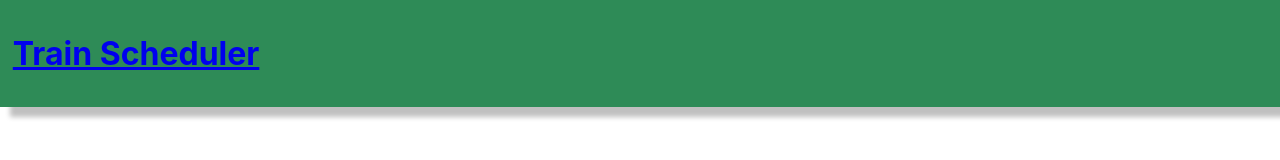
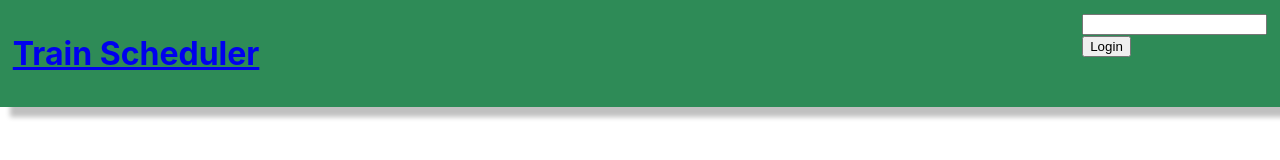
Before and after one commit to Wojciechm-AdapptLimited/train-scheduler, a React (Create React App) app in the folder gui/: page /train/1 in a window 1280 px wide. Shown: the top 160 px of the page. Built offline with nearby package versions, Linux system fonts and the light colour scheme.

Commit message:
login system

```diff
--- a/gui/package.json
+++ b/gui/package.json
@@ -6,8 +6,10 @@
     "@testing-library/jest-dom": "^5.17.0",
     "@testing-library/react": "^13.4.0",
     "@testing-library/user-event": "^13.5.0",
+    "js-cookie": "^3.0.5",
     "react": "^18.3.1",
     "react-dom": "^18.3.1",
+    "react-hook-form": "^7.51.5",
     "react-leaflet": "^4.2.1",
     "react-router-dom": "^6.23.1",
     "react-scripts": "5.0.1",
--- a/gui/src/App.js
+++ b/gui/src/App.js
@@ -6,9 +6,23 @@ import './styles.css';
 
 import Tickets from "./components/Tickets"
 import TrainLocation from "./components/TrainLocation";
+import Login from "./components/Login";
+import UserProfile from "./closures/UserProfile";
 
 
 function App() {
+  const [loggedIn, setLoggedIn] = useState(false);
+  const [login, setLogin] = useState("");
+
+  useEffect(()=>{
+    const login = UserProfile.get();
+    if (login != ""){
+      setLoggedIn(true);
+      setLogin(login);
+    }
+  },[loggedIn])
+
+
   return (
     <BrowserRouter>
       <div class="main column fill">
@@ -18,6 +32,8 @@ function App() {
               Train Scheduler
             </Link>
           </h1>
+          <div class="empty"></div>
+          <Login loggedIn={loggedIn} login={login} setLoggedIn={setLoggedIn}></Login>
         </header>
         <section class="center pad-2">
 
--- /dev/null
+++ b/gui/src/components/Login.js
@@ -0,0 +1,36 @@
+import {useForm} from "react-hook-form";
+
+import UserProfile from "../closures/UserProfile";
+
+import "../styles.css"
+
+export default function Login({loggedIn, login, setLoggedIn}){
+    const { register, handleSubmit, formState: { errors } } = useForm();
+
+    const onSubmit = data => {
+        UserProfile.set(data.username)
+        setLoggedIn(true);
+    };
+
+    const logout = data => {
+        UserProfile.clear();
+        setLoggedIn(false);
+    }
+
+    return(<div>
+        {!loggedIn &&
+        <form onSubmit={handleSubmit(onSubmit)}>
+            <div>
+                <input id="username" type="text" {...register('username', { required: 'Username is required' })}
+            />
+            {errors.username && <p class="error">{errors.username.message}</p>}
+            </div>
+            <button type="submit">Login</button>
+        </form>}
+        {loggedIn &&
+        <div>
+            <div>Logged in as: {login}</div>
+            <button onClick={logout}>Logout</button>
+        </div>}
+    </div>)
+}
--- a/gui/src/components/TrainLocation.js
+++ b/gui/src/components/TrainLocation.js
@@ -4,7 +4,8 @@ import { MapContainer, TileLayer, Marker, Popup, useMapEvent, useMap} from 'reac
 import "../styles.css";
 
 export default function TrainLocation(){
-    const [location, setLocation] = useState([52.3246, 18.9967]) //default location
+    const [location, setLocation] = useState([52.3246, 18.9967]); //default location - center of poland
+    const [trains, setTrains] = useState([]);
 
     return(<div class="column">
         <MapContainer
```
Also changed, not shown: 1 other file (tests, documents, lock files or other folders).
